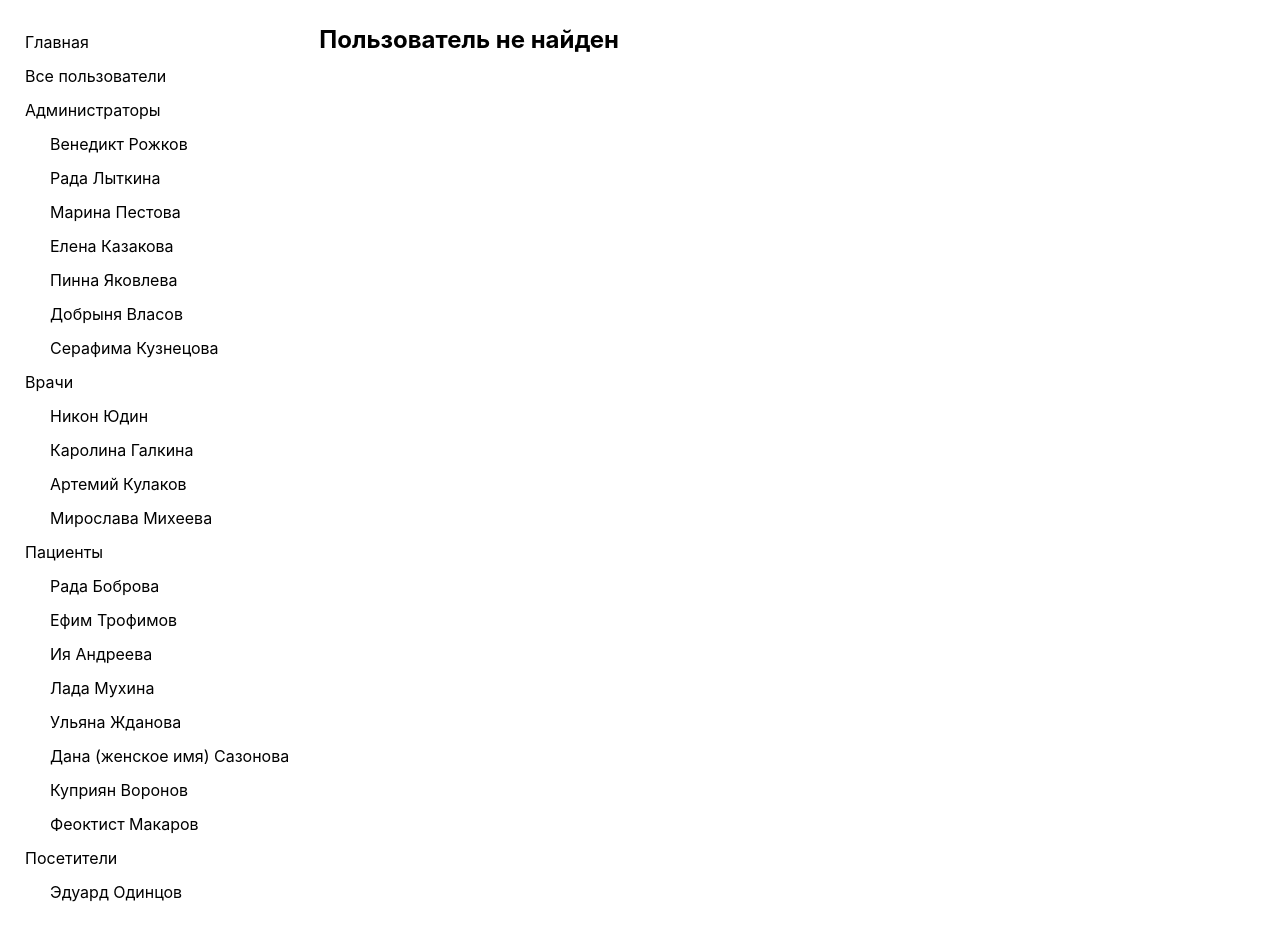
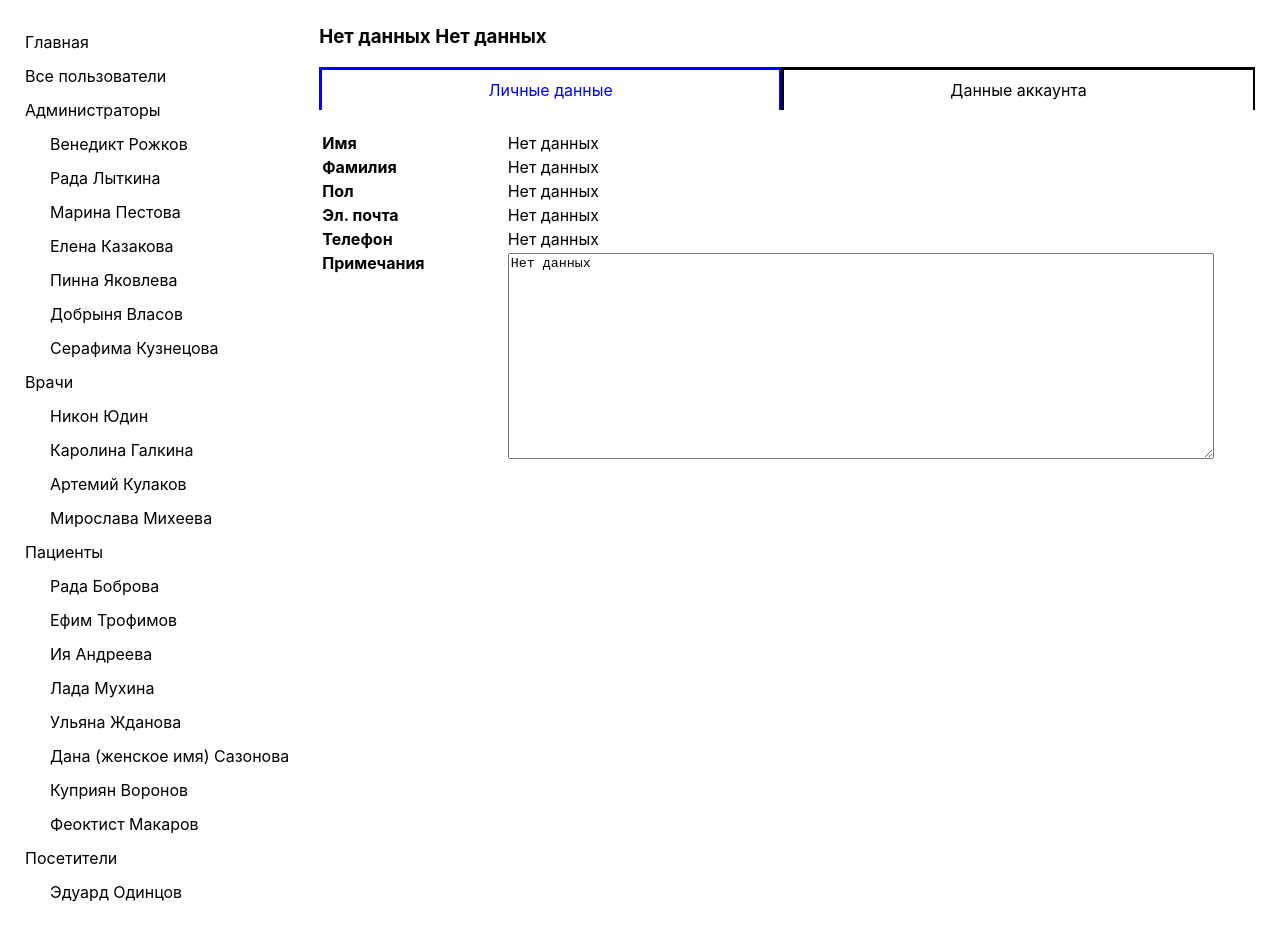
Before and after one commit to VitalyTikhonov/data-item-tree, a React (Create React App) app: page /users/1 in a window 1280 px wide. Built offline with nearby package versions, Linux system fonts and the light colour scheme.

Commit message:
Сделал редактирование свойств

```diff
--- a/src/App.js
+++ b/src/App.js
@@ -14,7 +14,7 @@ import data from './data/data.json';
 
 function App() {
   const dispatch = useDispatch()
-  // const usersData = useSelector(selectUsersData)
+  const usersData = useSelector(selectUsersData)
 
   useEffect(() => {
     dispatch(setUsersData(data))
@@ -56,7 +56,7 @@ function App() {
               </NavLink>
 
               <ul className="app__tree app__tree_level_2 list-unstyling" >
-                {data.filter((user) => user.category.id === category.id).map((item) => (
+                {usersData.filter((user) => user.category.id === category.id).map((item) => (
                   <li className="app__tree-item" key={getUid()} >
                     <NavLink
                       className="app__tree-link link-unstyling"
--- a/src/components/User/User.js
+++ b/src/components/User/User.js
@@ -1,59 +1,67 @@
-import React, { useEffect, useRef } from 'react';
+import React, { useState, useEffect, useRef } from 'react';
 import './User.scss';
 import { Route, Switch, NavLink, useRouteMatch, useParams } from "react-router-dom";
 import { verbalizeBoolean, saveToLS, getFromLS } from '../../utils';
 import { v4 as getUid } from 'uuid';
 import { useSelector, useDispatch } from 'react-redux';
 import { setUsersData, selectUsersData } from '../../app/userDataSlice';
+import { categories, blankUser } from '../../data/data-formation';
 
 // const dataToRender = getFromLS()
 
 export function User() {
-  // const dispatch = useDispatch()
+  const dispatch = useDispatch()
   const usersData = useSelector(selectUsersData)
 
   const requestedId = useParams().id
   const { url } = useRouteMatch();
-  const user = usersData.find((item) => item.id === requestedId)
 
-  /* Отказался от деструктуризации, чтобы обработать ошибку, которая возникает, если задать в адресной строке несуществующий идентификатор. */
-  const id = user?.id
-  const email = user?.email
-  const gender = user?.gender
-  const firstName = user?.firstName
-  const lastName = user?.lastName
-  const category = user?.category
-  const isEmailVerified = user?.isEmailVerified
-  const isBanned = user?.isBanned
-  const requestedDeletion = user?.requestedDeletion
-  const phone = user?.phone
-  const doctorNotes = user?.doctorNotes
+  const user = usersData.find((item) => item.id === requestedId) || blankUser
+  // const [user, setUser] = useState({})
+  const {
+    id,
+    email,
+    gender,
+    firstName,
+    lastName,
+    category,
+    isEmailVerified,
+    isBanned,
+    requestedDeletion,
+    phone,
+    doctorNotes,
+  } = user
 
-  const editableFieldRef = useRef(null)
+  // const editableFieldRef = useRef(null)
 
-  function handleClick(event) {
-    event.target.setAttribute("contentEditable", "")
+  // function handleClick(event) {
+  //   event.target.setAttribute("contentEditable", "")
+  // }
+
+  // function handleBlur(event) {
+  //   event.target.removeAttribute("contentEditable")
+  // }
+
+  function handleChange({ target }) {
+    const fieldId = target.id
+    let { value } = target
+    if (fieldId === "category") {
+      value = categories.find((item) => item.id === value)
+    }
+    console.log({value, fieldId})
+    const newUsersData = usersData.map((item) => item.id === id ? { ...user, [fieldId]: value } : item)
+    console.log({newUsersData})
+    dispatch(setUsersData(newUsersData))
   }
 
-  function handleBlur(event) {
-    event.target.removeAttribute("contentEditable")
-  }
-
-  // function handleChange(event) {
-  //   const text = event.target.textContent
-  //   const newData = dataToRender.map((item) => item.id === id ? { ...user, doctorNotes: text } : item)
-  //   saveToLS(newData)
+  // function handleSaveButtonClick() {
+  // const newData = dataToRender.map((item) => item.id === id ? { ...user, doctorNotes: editableFieldRef.current.textContent } : item)
+  // saveToLS(newData)
   // }
 
-  function handleSaveButtonClick() {
-    // const newData = dataToRender.map((item) => item.id === id ? { ...user, doctorNotes: editableFieldRef.current.textContent } : item)
-    // saveToLS(newData)
-  }
+  // useEffect(() => {
 
-  // useEffect(() => {
-  //   console.log({path, url})
-  //   console.log({requestedId})
-  // }, [])
+  // }, [usersData])
 
   return (
     <div className="user" >
@@ -95,23 +103,25 @@ export function User() {
                   <tr >
                     <th className="user__row-header" >Примечания</th>
 
-                    <td
-                      className="user__cell"
-                      onClick={handleClick}
-                      onBlur={handleBlur}
-                      // onChange={handleChange}
-                      ref={editableFieldRef}
-                    >
-                      {doctorNotes}
+                    <td className="user__cell" >
+                      <textarea className="user__text-area" id="doctorNotes" onChange={handleChange} value={doctorNotes} />
                     </td>
                   </tr>
                 </Route>
 
                 <Route path={`${url}/meta`} >
                   <tr ><th className="user__row-header" >Идентификатор</th><td className="user__cell" >{id}</td></tr>
-                  <tr ><th className="user__row-header" >Уровень доступа</th><td className="user__cell" >{category.caption}</td></tr>
+                  <tr >
+                    <th className="user__row-header" >Уровень доступа</th>
+
+                    <td className="user__cell" >
+                      <select className="user__dropdown" id="category" onChange={handleChange} value={category.id} >
+                        {categories.map((item) => <option value={item.id} key={getUid()} >{item.caption}</option>)} {/* selected={item.id === category.id}  */}
+                      </select>
+                    </td>
+                  </tr>
                   <tr ><th className="user__row-header" >Эл. почта подтверждена?</th><td className="user__cell" >{verbalizeBoolean(isEmailVerified)}</td></tr>
-                  <tr ><th className="user__row-header" >Заблокирован?</th><td className="user__cell" >{verbalizeBoolean(isBanned)}</td></tr>
+                  <tr ><th className="user__row-header" >Заблокирован?</th><td className="user__cell" >{verbalizeBoolean(isBanned)}</td></tr> {/* id="isBanned"  */}
                   <tr ><th className="user__row-header" >Удалил аккаунт?</th><td className="user__cell" >{verbalizeBoolean(requestedDeletion)}</td></tr>
                 </Route>
               </Switch>
@@ -119,7 +129,7 @@ export function User() {
             </tbody>
           </table>
 
-          <button className="user__save-button" type="button" onClick={handleSaveButtonClick} >Сохранить</button>
+          {/* <button className="user__save-button" type="button" onClick={handleSaveButtonClick} >Сохранить</button> */}
         </>
       ) : (
         <h2 className="user__headline user__headline_not-found" >Пользователь не найден</h2>
--- a/src/components/User/User.scss
+++ b/src/components/User/User.scss
@@ -70,14 +70,9 @@ $br-width: 2px;
   max-width: 500px;
 }
 
-.user__cell-paragraph {
+.user__text-area {
   width: 700px;
   height: 200px;
-  margin: 0 0 20px 0;
-
-  &:last-child {
-    margin-bottom: 0;
-  }
 }
 
 .user__save-button {
--- a/src/data/data-formation.js
+++ b/src/data/data-formation.js
@@ -46,6 +46,20 @@ function transliterate(word) {
     }
   }
   return answer;
+}
+
+export const blankUser = {
+  id: "Нет данных",
+  email: "Нет данных",
+  gender: "Нет данных",
+  firstName: "Нет данных",
+  lastName: "Нет данных",
+  category: "Нет данных",
+  isEmailVerified: "Нет данных",
+  isBanned: "Нет данных",
+  requestedDeletion: "Нет данных",
+  phone: "Нет данных",
+  doctorNotes: "Нет данных",
 }
 
 const emailDomains = [
```
